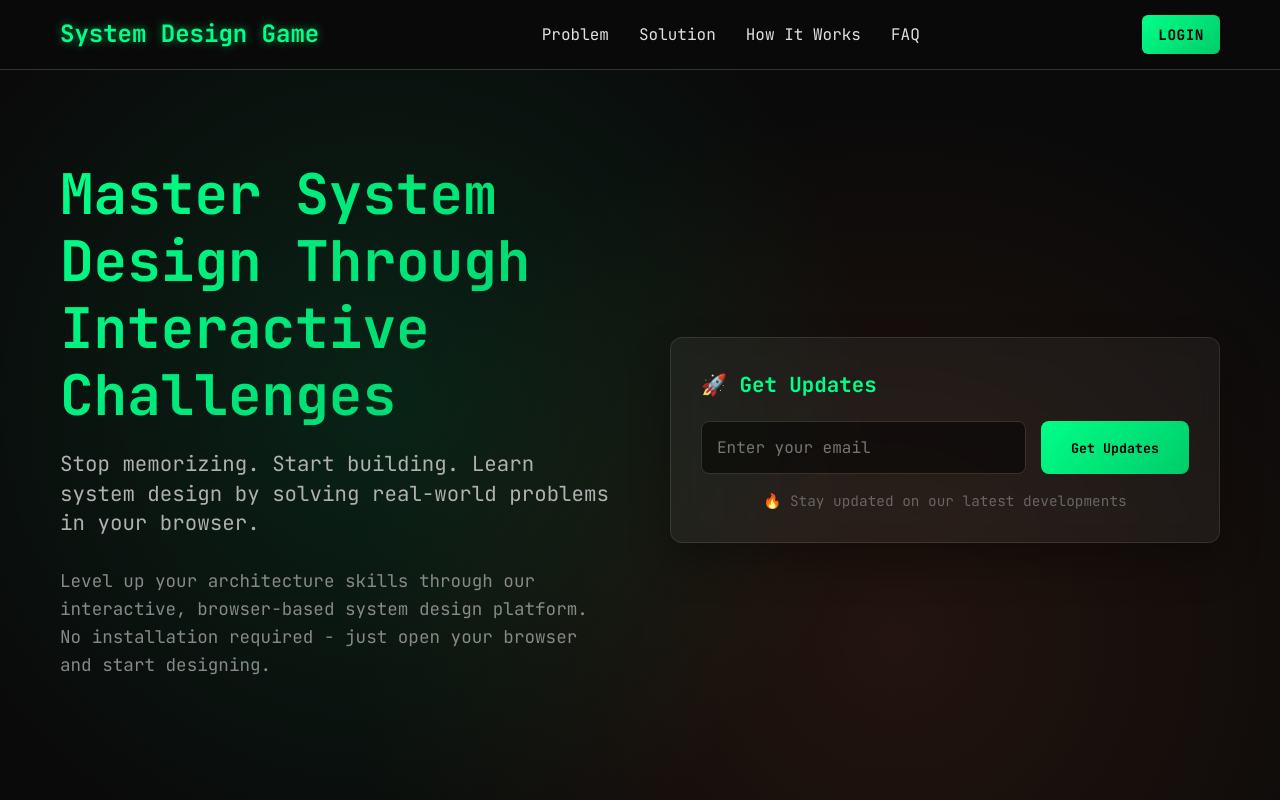
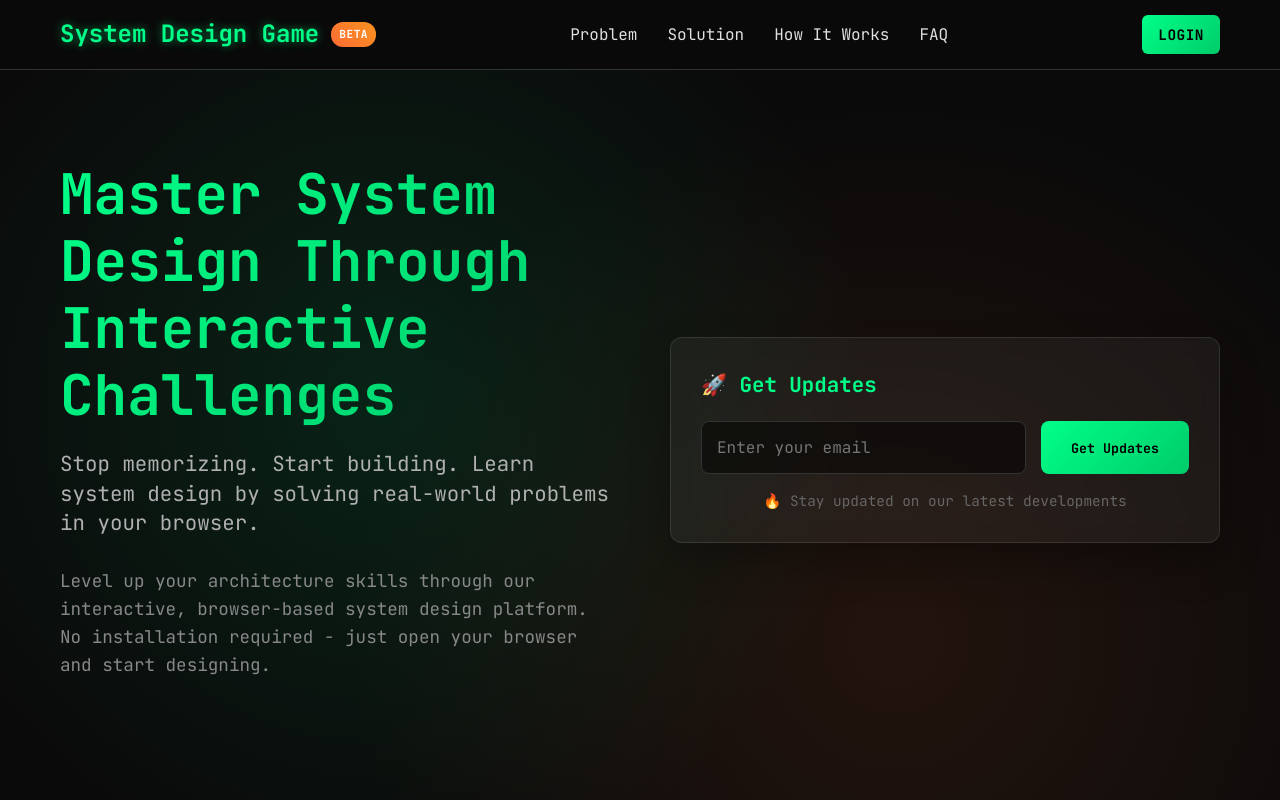
Before and after one commit to codegirl-007/sdgame, a plain HTML site: page static/index.html in a window 1280 px wide. Shown: the top 800 px of the page. Drawn offline with Linux system fonts and the light colour scheme.

Commit message:
add beta pill

```diff
--- a/static/index.html
+++ b/static/index.html
@@ -45,11 +45,28 @@
             align-items: center;
         }
 
+        .logo-container {
+            display: flex;
+            align-items: center;
+            gap: 12px;
+        }
+
         .logo {
             font-size: 1.5rem;
             font-weight: 700;
             color: #00ff88;
             text-shadow: 0 0 10px rgba(0, 255, 136, 0.5);
+        }
+
+        .beta-pill {
+            background: linear-gradient(45deg, #ff6b35, #f7931e);
+            color: white;
+            padding: 4px 8px;
+            border-radius: 12px;
+            font-size: 0.7rem;
+            font-weight: 600;
+            text-transform: uppercase;
+            letter-spacing: 0.5px;
         }
 
         .nav-links {
@@ -812,7 +829,10 @@
     <body>
         <header>
             <nav class="container">
-                <div class="logo">System Design Game</div>
+                <div class="logo-container">
+                    <div class="logo">System Design Game</div>
+                    <div class="beta-pill">BETA</div>
+                </div>
                 <ul class="nav-links">
                     <li><a href="#problem">Problem</a></li>
                     <li><a href="#solution">Solution</a></li>
```
Also changed, not shown: static/header.html (+4 -1 lines), static/style.css (+17 -0 lines).
